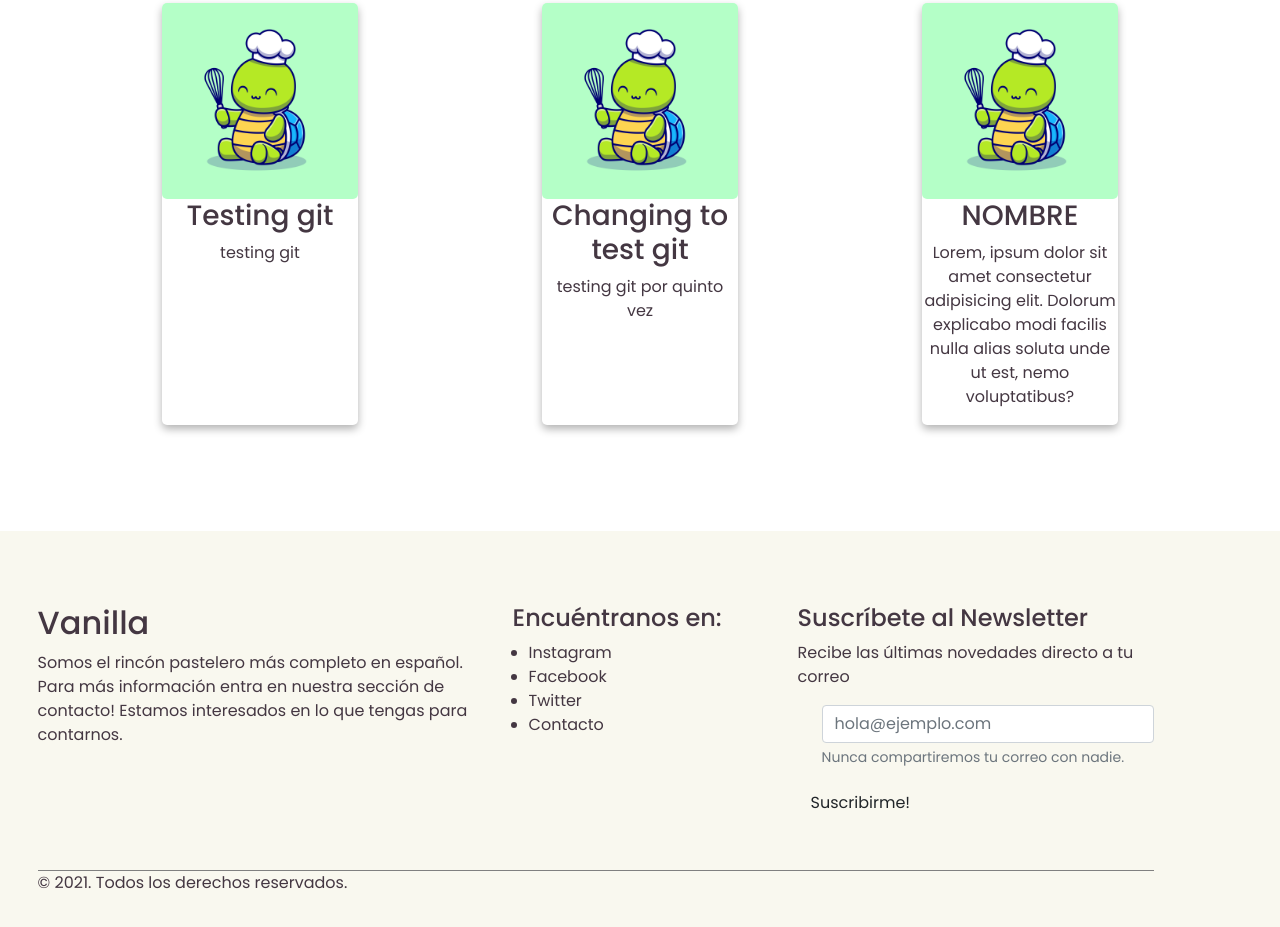
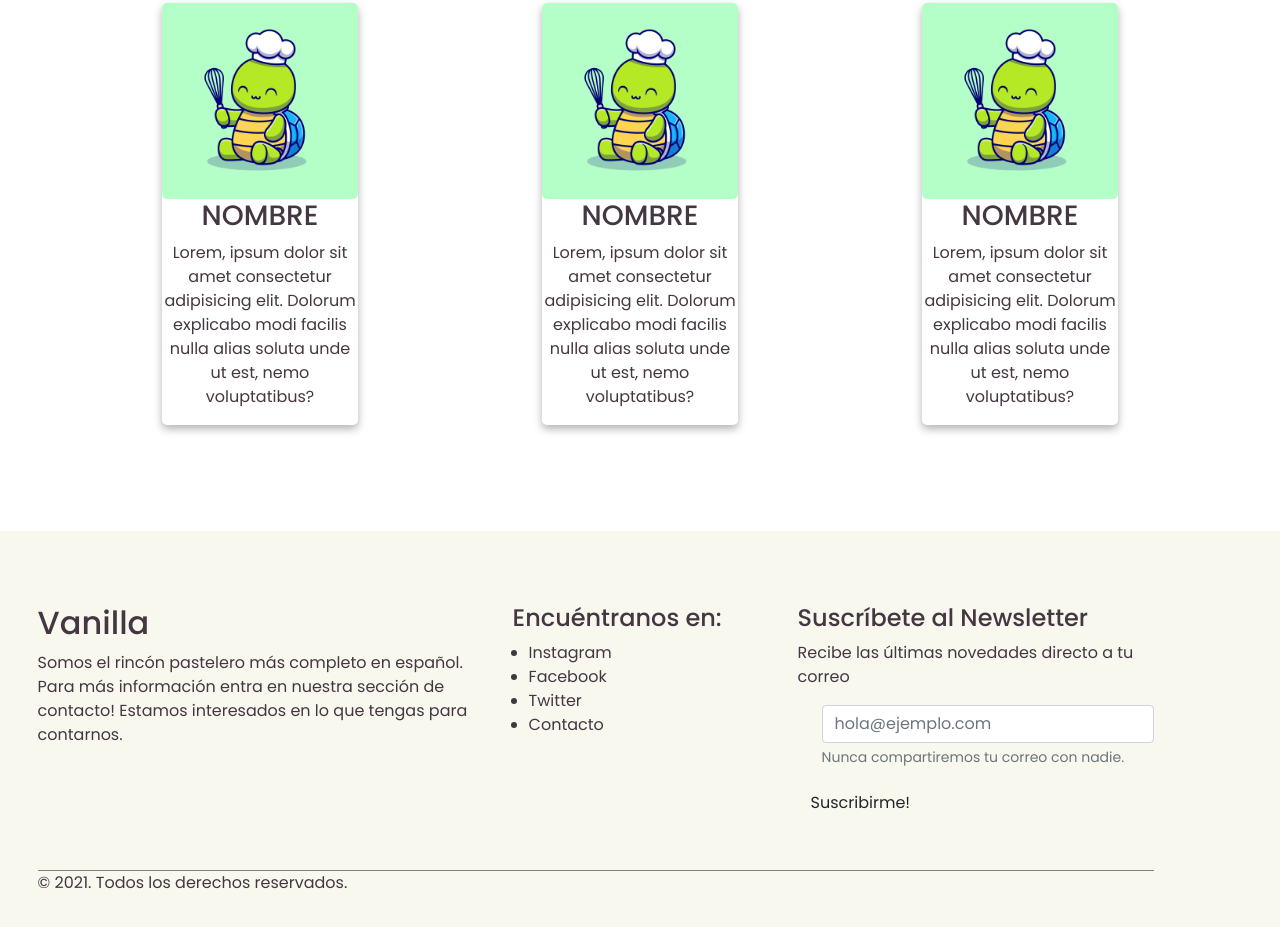
Before and after one commit to vrobertih/proyecto-web, a website: page cursos.html in a window 1280 px wide. Shown: the part 1545-2472 px from the top of the page. Drawn offline with nearby package versions, Linux system fonts and the light colour scheme.

Commit message:
reestableciendo lorems de prueba

```diff
--- a/cursos.html
+++ b/cursos.html
@@ -129,18 +129,24 @@
                     <div class="col-md-4 contenedorCursos">
                         <div class='cursoBox'> <!-- Card de profesional 1 -->
                             <img src="imagenes/marcas/parcial.jpg" alt='chef1' class='cursoImg'>
-                            <h3 class='averageFont'>Testing git</h3>
+                            <h3 class='averageFont'>NOMBRE</h3>
                             <p>
-                                testing git
+                                Lorem, ipsum dolor sit amet consectetur adipisicing elit. Dolorum explicabo modi facilis
+                                nulla
+                                alias
+                                soluta unde ut est, nemo voluptatibus?
                             </p>
                         </div>
                     </div>
                     <div class="col-md-4 contenedorCursos">
                         <div class='cursoBox'> <!-- Card de profesional 2 -->
                             <img src="imagenes/marcas/parcial.jpg" alt='chef1' class='cursoImg'>
-                            <h3 class='averageFont'>Changing to test git</h3>
+                            <h3 class='averageFont'>NOMBRE</h3>
                             <p>
-                                testing git por quinto vez
+                                Lorem, ipsum dolor sit amet consectetur adipisicing elit. Dolorum explicabo modi facilis
+                                nulla
+                                alias
+                                soluta unde ut est, nemo voluptatibus?
                             </p>
                         </div>
                     </div>
```
